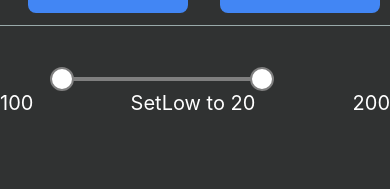
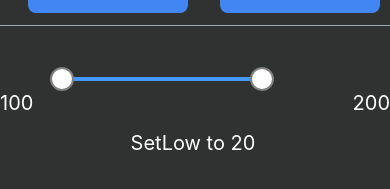
Before and after one commit to githuboftigran/rn-widgets-demo, a React Native app: screen / in a window 390 px wide. Shown: the part 341-530 px from the top of the page. Built offline with nearby package versions, Linux system fonts and the light colour scheme.

Commit message:
* Selected area highlight added

```diff
--- a/App.js
+++ b/App.js
@@ -17,6 +17,7 @@ import Label from './Slider/Label';
 import Notch from './Slider/Notch';
 import Thumb from './Slider/Thumb';
 import Rail from './Slider/Rail';
+import RailSelected from './Slider/RailSelected';
 
 const v2Styles = {marginLeft: 50, width: 300};
 
@@ -59,7 +60,8 @@ export default class App extends Component<Props> {
 
     renderV2Thumb = () => <Thumb/>
     renderV2Notch = value => <Notch/>
-    renderV2Rail = () => <Rail/>
+    renderRail = () => <Rail/>
+    renderRailSelected = () => <RailSelected/>
 
     render() {
         const { broadcasting, astbeltProgress, rangeLow, rangeHigh, min, max, v2Low, v2High } = this.state;
@@ -133,20 +135,20 @@ export default class App extends Component<Props> {
                       min={100}
                       max={200}
                       step={1}
-                      low={v2Low}
-                      high={v2High}
+                      railStyle={styles.v2RailStyle}
                       onValueChanged={this.handleV2ValueChange}
                       renderThumb={this.renderV2Thumb}
                       renderLabel={this.renderV2Label}
                       renderNotch={this.renderV2Notch}
-                      renderRail={this.renderV2Rail}
+                      renderRail={this.renderRail}
+                      renderRailSelected={this.renderRailSelected}
                     />
                     <View style={{flexDirection: 'row', justifyContent: 'space-between'}}>
                         <Text style={{
                             fontSize: 20,
                             color: '#fff',
                         }}>{Math.round(v2Low)}</Text>
-                        <TextButton text={'SetLow to 20'} onPress={this.handleV2Set20}/>
+                        <TextButton text={'SetLow to 20'} onPress={this.handleV2Set20} containerStyle={{marginTop: 40}}/>
                         <Text style={{
                             fontSize: 20,
                             color: '#fff',
@@ -196,4 +198,14 @@ const styles = StyleSheet.create({
         height: 1,
         backgroundColor: '#9aa',
     },
+    v2RailStyle: {
+        flex: 1,
+        height: 4,
+        borderRadius: 2,
+        backgroundColor: '#7f7f7f',
+    },
+    v2RailSelectedStyle: {
+        height: 4,
+        backgroundColor: '#4499ff',
+    },
 });
--- a/Slider/Rail.js
+++ b/Slider/Rail.js
@@ -1,22 +1,19 @@
 import React, { memo } from 'react';
 import { View, StyleSheet } from 'react-native';
-const RAILS_HEIGHT = 4;
+
 const Rail = () => {
   return (
     <View style={styles.root}/>
   );
 };
 
+export default memo(Rail);
+
 const styles = StyleSheet.create({
   root: {
-    flexDirection: 'row',
-    justifyContent: 'space-between',
-    alignItems: 'center',
     flex: 1,
-    height: RAILS_HEIGHT,
-    borderRadius: RAILS_HEIGHT / 2,
+    height: 4,
+    borderRadius: 2,
     backgroundColor: '#7f7f7f',
   },
 });
-
-export default memo(Rail);
--- /dev/null
+++ b/Slider/RailSelected.js
@@ -0,0 +1,17 @@
+import React, { memo } from 'react';
+import {StyleSheet, View} from 'react-native';
+
+const RailSelected = () => {
+  return (
+    <View style={styles.root}/>
+  );
+};
+
+export default memo(RailSelected);
+
+const styles = StyleSheet.create({
+  root: {
+    height: 4,
+    backgroundColor: '#4499ff',
+  },
+});
--- a/Slider/hooks.js
+++ b/Slider/hooks.js
@@ -1,5 +1,5 @@
-import React, { useCallback, useState, useRef } from 'react';
-import {Animated, View} from 'react-native';
+import React, { useCallback, useState, useRef, useMemo } from 'react';
+import {Animated} from 'react-native';
 import {clamp} from './helpers';
 import styles from './styles';
 import FollowerContainer from './LabelContainer';
@@ -104,6 +104,24 @@ export const useThumbFollower = (containerWidthRef, gestureStateRef, renderConte
   return [follower, update];
 };
 
+export const useSelectedRail = (inPropsRef, containerWidthRef, thumbWidthRef) => {
+  const { current: left } = useRef(new Animated.Value(0));
+  const { current: right } = useRef(new Animated.Value(0));
+  const update = () => {
+    const { low, high, min, max } = inPropsRef.current;
+    const { current: containerWidth } = containerWidthRef;
+    const { current: thumbWidth } = thumbWidthRef;
+    left.setValue((low - min) / (max - min) * (containerWidth - thumbWidth));
+    right.setValue((max - high) / (max - min) * (containerWidth - thumbWidth));
+  };
+  const styles = useMemo(() => ({
+    position: 'absolute',
+    left,
+    right,
+  }), [left, right]);
+  return [styles, update];
+};
+
 /**
  * @param floating
  * @returns {{onLayout: ((function({nativeEvent: *}): void)|undefined), style: [*, {top}]}}
--- a/Slider/index.js
+++ b/Slider/index.js
@@ -3,7 +3,7 @@ import { Animated, PanResponder, View, ViewPropTypes } from 'react-native';
 import PropTypes from 'prop-types';
 
 import styles from './styles';
-import {useThumbFollower, useLowHigh, useWidthLayout, useLabelContainerProps} from './hooks';
+import {useThumbFollower, useLowHigh, useWidthLayout, useLabelContainerProps, useSelectedRail} from './hooks';
 import {clamp, getValueForPosition, isLowCloser} from './helpers';
 
 const trueFunc = () => true;
@@ -24,6 +24,7 @@ const Slider = (
     renderLabel,
     renderNotch,
     renderRail,
+    renderRailSelected,
   }
 ) => {
 
@@ -40,6 +41,8 @@ const Slider = (
   const containerWidthRef = useRef(0);
   const thumbWidthRef = useRef(0);
 
+  const [selectedRailStyle, selectedRailUpdate] = useSelectedRail(inPropsRef, containerWidthRef, thumbWidthRef);
+
   const updateThumbs = useCallback(() => {
     const { current: containerWidth } = containerWidthRef;
     const { current: thumbWidth } = thumbWidthRef;
@@ -53,6 +56,7 @@ const Slider = (
     const highPosition = (high - min) / (max - min) * (containerWidth - thumbWidth);
     lowThumbX.setValue(lowPosition);
     highThumbX.setValue(highPosition);
+    selectedRailUpdate();
     onValueChanged(low, high);
   }, [inPropsRef, max, min, onValueChanged]);
 
@@ -80,7 +84,7 @@ const Slider = (
     ];
   }, [highThumbX]);
 
-  const railStyles = useMemo(() => {
+  const railContainerStyles = useMemo(() => {
     return [styles.railsContainer, { marginHorizontal: thumbWidthRef.current / 2 }];
   }, [thumbWidthRef.current]);
 
@@ -88,7 +92,6 @@ const Slider = (
   const [notchView, notchUpdate] = useThumbFollower(containerWidthRef, gestureStateRef, renderNotch, isPressed, allowLabelOverflow);
   const lowThumb = renderThumb();
   const highThumb = renderThumb();
-  const rail = renderRail();
   const rootStyles = useMemo(() => [style, styles.root], [style]);
 
   const labelContainerProps = useLabelContainerProps(floatingLabel);
@@ -140,6 +143,7 @@ const Slider = (
           (isLow ? setLow : setHigh)(value);
           labelUpdate && labelUpdate(gestureStateRef.current.lastPosition, value);
           notchUpdate && notchUpdate(gestureStateRef.current.lastPosition, value);
+          selectedRailUpdate(isLow ? value : low, isLow ? high : value);
         };
         handlePositionChange(downX);
         pointerX.removeAllListeners();
@@ -163,8 +167,11 @@ const Slider = (
         {notchView}
       </View>
       <View onLayout={handleContainerLayout} style={styles.controlsContainer}>
-        <View style={railStyles}>
-          {rail}
+        <View style={railContainerStyles}>
+          {renderRail()}
+          <Animated.View style={selectedRailStyle}>
+            {renderRailSelected()}
+          </Animated.View>
         </View>
         <Animated.View style={lowStyles} onLayout={handleThumbLayout}>
           {lowThumb}
@@ -188,9 +195,10 @@ Slider.propTypes = {
   allowLabelOverflow: PropTypes.bool,
   floatingLabel: PropTypes.bool,
   renderThumb: PropTypes.func.isRequired,
-  renderRail: PropTypes.func.isRequired,
   renderLabel: PropTypes.func,
   renderNotch: PropTypes.func,
+  renderRail: PropTypes.func,
+  renderRailSelected: PropTypes.func,
   onValueChanged: PropTypes.func,
 };
 
```
